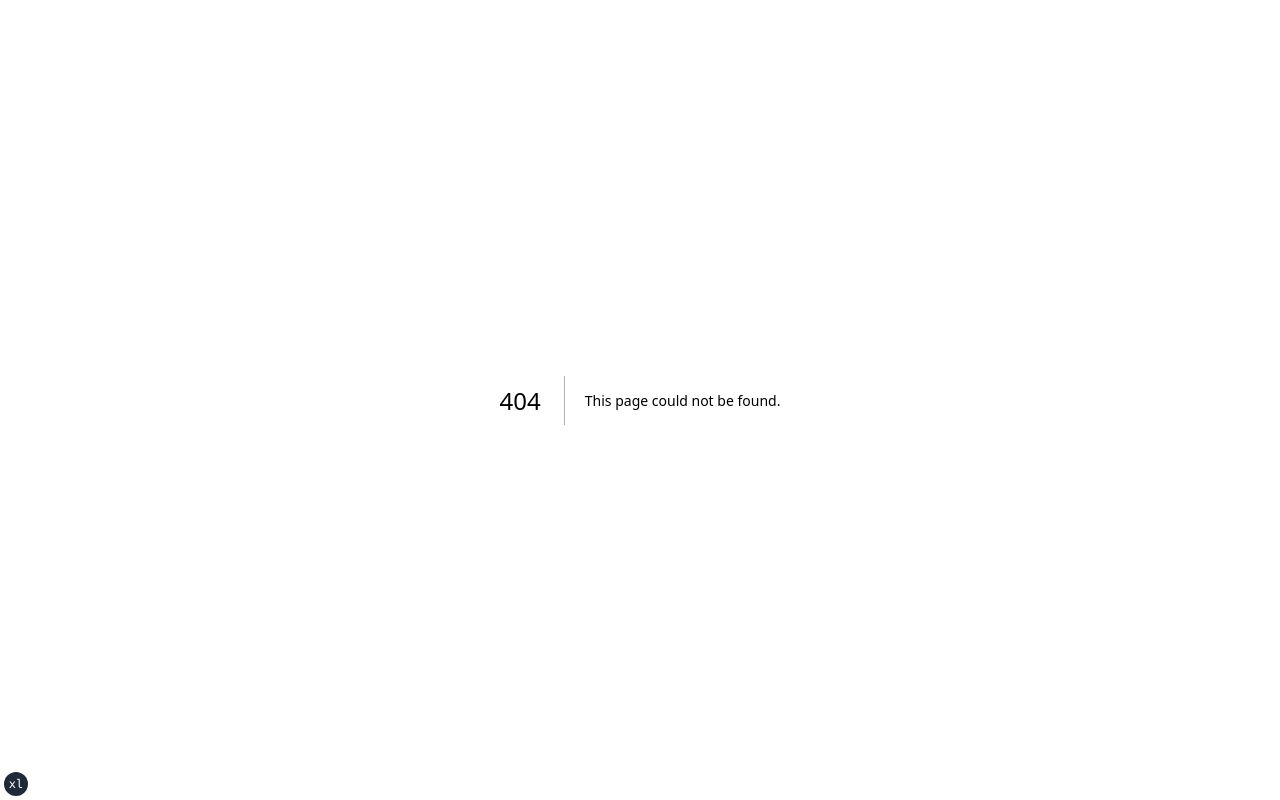
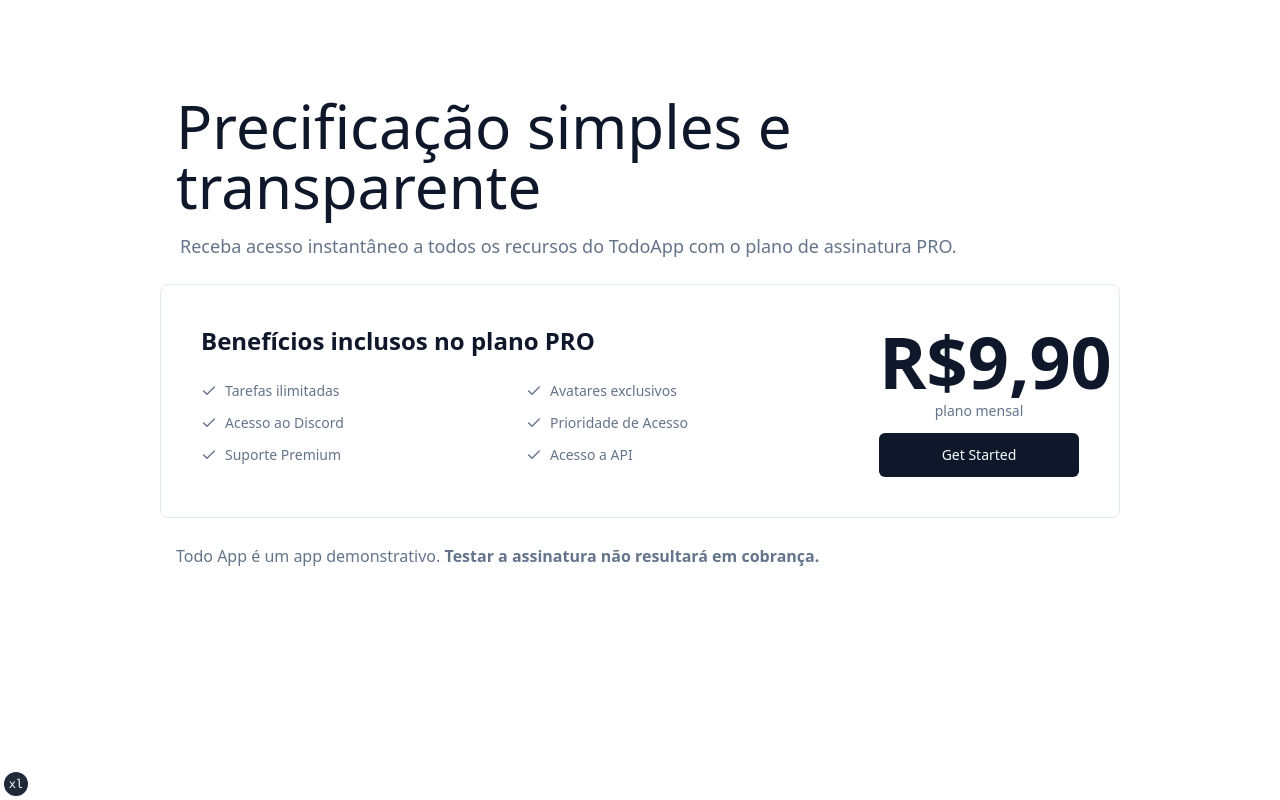
Before and after one commit to alvarengaflavio/todo-next, a Next.js app: page /pricing in a window 1280 px wide. Before the commit this address had no page. Built offline with nearby package versions, Linux system fonts and the light colour scheme.

Commit message:
Add pricing page with PRO subscription plan

```diff
--- /dev/null
+++ b/src/app/(marketing)/pricing/page.tsx
@@ -0,0 +1,77 @@
+import Link from "next/link";
+
+import { cn } from "@/lib/utils";
+import { buttonVariants } from "@/components/ui/button";
+import { Icons } from "@/components/icons";
+
+export const metadata = {
+  title: "Preços e Planos",
+};
+
+export default function PricingPage() {
+  const value = 9.9;
+  const formattedValue = value
+    .toLocaleString("pt-BR", {
+      style: "currency",
+      currency: "BRL",
+    })
+    .replace(/\s/g, "");
+
+  return (
+    <section className="container flex flex-col  gap-6 py-8 md:max-w-[64rem] md:py-12 lg:py-24">
+      <div className="mx-auto flex w-full flex-col gap-4 md:max-w-[58rem]">
+        <h2 className="font-heading text-3xl leading-[1.1] sm:text-3xl md:text-6xl">
+          Precificação simples e transparente
+        </h2>
+        <p className="max-w-[85%] ml-1 leading-normal text-muted-foreground sm:text-lg sm:leading-7">
+          Receba acesso instantâneo a todos os recursos do TodoApp com o plano
+          de assinatura PRO.
+        </p>
+      </div>
+      <div className="grid w-full items-start gap-10 rounded-lg border p-10 md:grid-cols-[1fr_200px]">
+        <div className="grid gap-6">
+          <h3 className="text-xl font-bold sm:text-2xl">
+            Benefícios inclusos no plano PRO
+          </h3>
+          <ul className="grid gap-3 text-sm text-muted-foreground sm:grid-cols-2">
+            <li className="flex items-center">
+              <Icons.check className="mr-2 h-4 w-4" /> Tarefas ilimitadas
+            </li>
+            <li className="flex items-center">
+              <Icons.check className="mr-2 h-4 w-4" /> Avatares exclusivos
+            </li>
+            <li className="flex items-center">
+              <Icons.check className="mr-2 h-4 w-4" /> Acesso ao Discord
+            </li>
+            <li className="flex items-center">
+              <Icons.check className="mr-2 h-4 w-4" /> Prioridade de Acesso
+            </li>
+            <li className="flex items-center">
+              <Icons.check className="mr-2 h-4 w-4" /> Suporte Premium
+            </li>
+            <li className="flex items-center">
+              <Icons.check className="mr-2 h-4 w-4" /> Acesso a API
+            </li>
+          </ul>
+        </div>
+        <div className="flex flex-col gap-3 text-center">
+          <div>
+            <h4 className="text-7xl font-bold">{formattedValue}</h4>
+            <p className="text-sm font-medium text-muted-foreground mt-1">
+              plano mensal
+            </p>
+          </div>
+          <Link href="/login" className={cn(buttonVariants({ size: "lg" }))}>
+            Get Started
+          </Link>
+        </div>
+      </div>
+      <div className="mx-auto flex w-full max-w-[58rem] flex-col gap-4">
+        <p className="max-w-[85%] leading-normal text-muted-foreground sm:leading-7">
+          Todo App é um app demonstrativo.{"  "}
+          <strong>Testar a assinatura não resultará em cobrança.</strong>
+        </p>
+      </div>
+    </section>
+  );
+}
```
